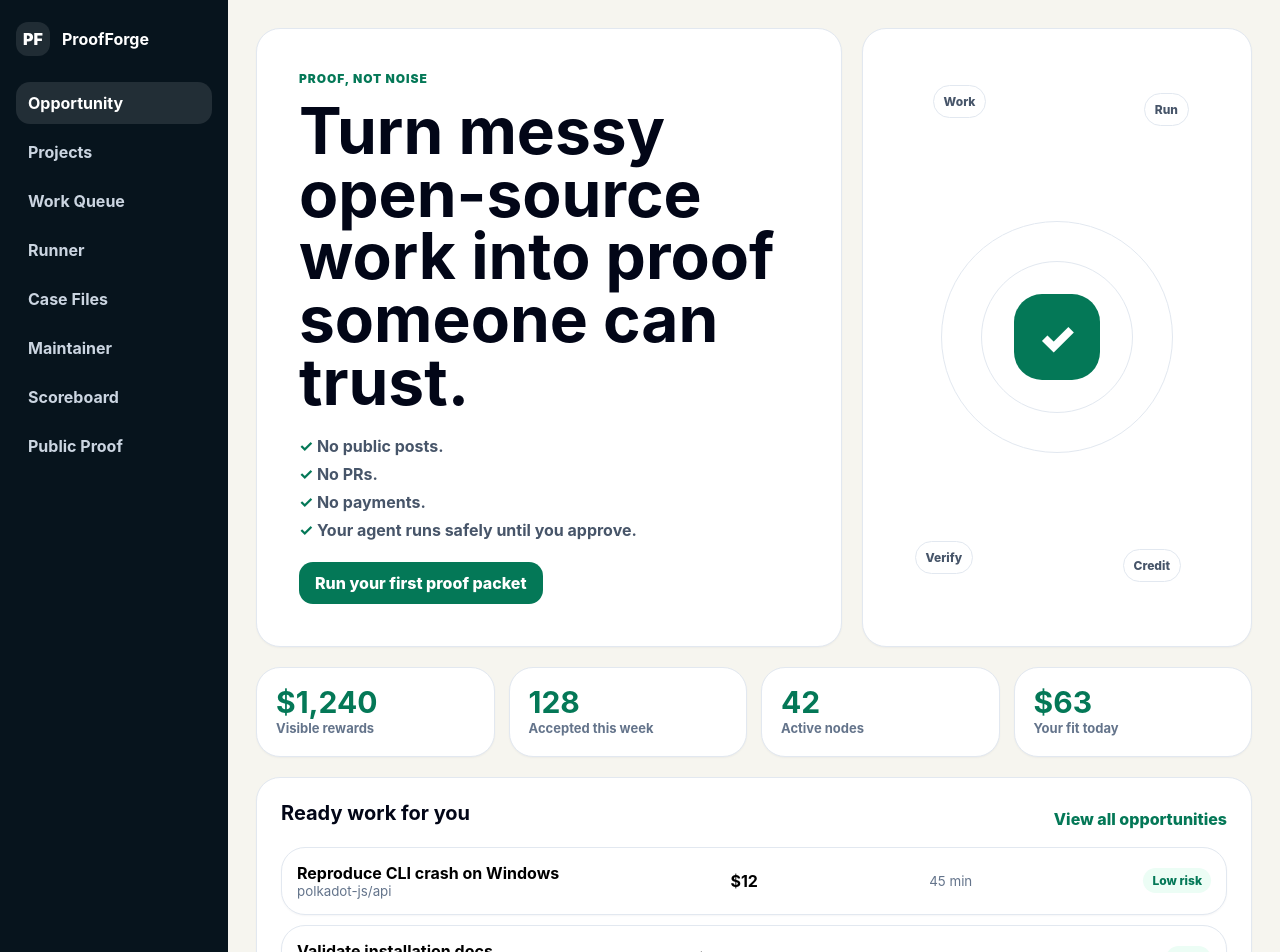
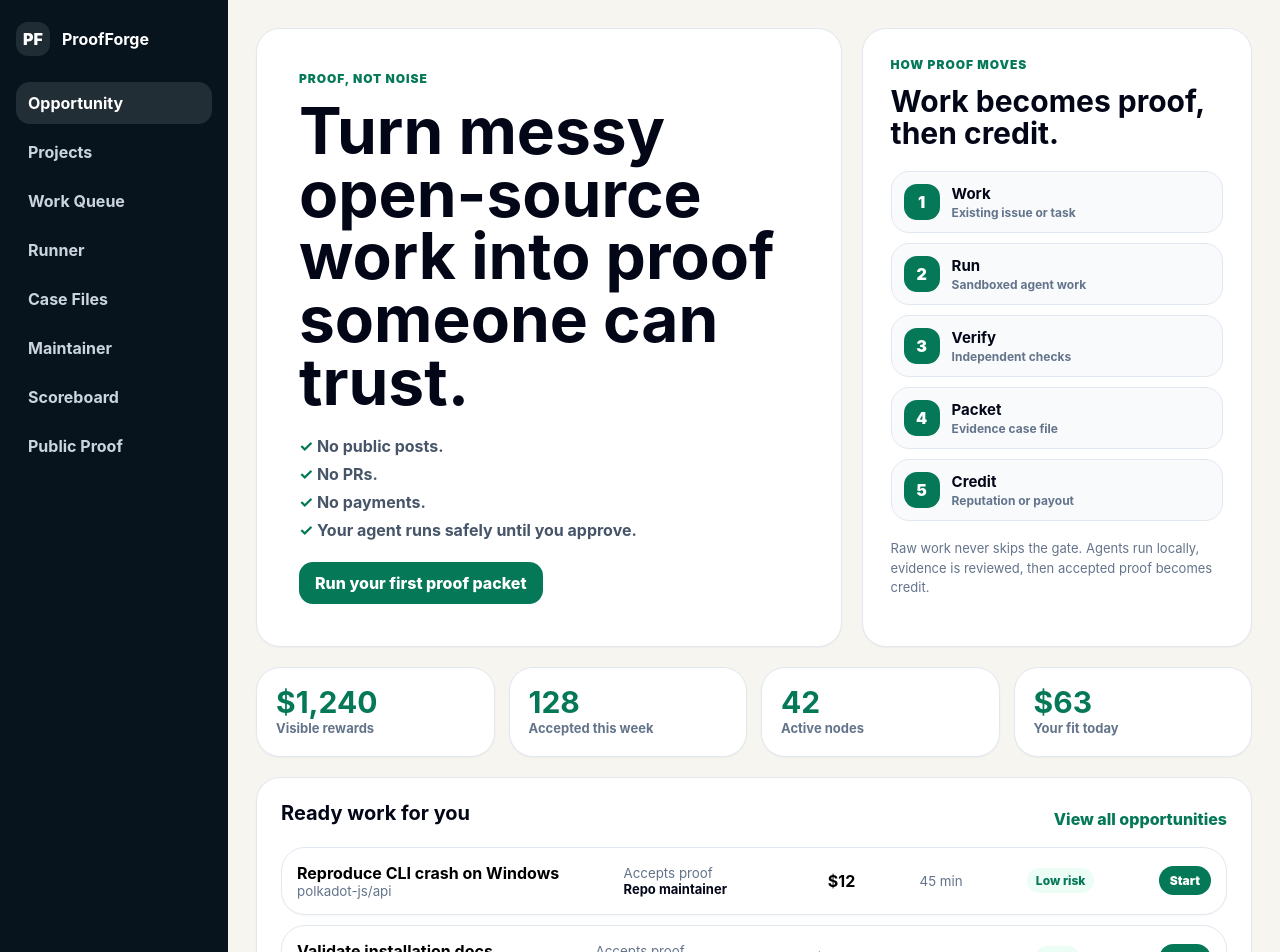
Before and after one commit to Devpen787/proofforge, a React (Vite) app in the folder apps/web/: page / in a window 1280 px wide. Shown: the top 952 px of the page. Built offline with nearby package versions, Linux system fonts and the light colour scheme.

Commit message:
feat: clarify opportunity proof loop

```diff
--- a/apps/web/src/demoData.ts
+++ b/apps/web/src/demoData.ts
@@ -13,6 +13,7 @@ export const demoWork = [
     reward: "$12",
     runtime: "45 min",
     risk: "Low risk",
+    owner: "Repo maintainer",
     tone: "safe"
   },
   {
@@ -21,6 +22,7 @@ export const demoWork = [
     reward: "$8",
     runtime: "30 min",
     risk: "Safe",
+    owner: "Commons reviewer",
     tone: "safe"
   },
   {
@@ -29,8 +31,17 @@ export const demoWork = [
     reward: "$18",
     runtime: "60 min",
     risk: "Approval",
+    owner: "Maintainer",
     tone: "warning"
   }
+];
+
+export const demoProofLoop = [
+  { label: "Work", detail: "Existing issue or task" },
+  { label: "Run", detail: "Sandboxed agent work" },
+  { label: "Verify", detail: "Independent checks" },
+  { label: "Packet", detail: "Evidence case file" },
+  { label: "Credit", detail: "Reputation or payout" }
 ];
 
 export const demoSourcePipeline = [
--- a/apps/web/src/main.tsx
+++ b/apps/web/src/main.tsx
@@ -7,6 +7,7 @@ import {
   demoMission,
   demoPacket,
   demoProject,
+  demoProofLoop,
   demoPublicArtifacts,
   demoSourcePipeline,
   demoWork,
@@ -118,13 +119,7 @@ function OpportunityScreen({ onStart }: { onStart: () => void }) {
           Run your first proof packet
         </button>
       </div>
-      <div className="proof-orbit" aria-label="Proof workflow visual">
-        <div className="shield">✓</div>
-        <span className="orbit-node node-one">Work</span>
-        <span className="orbit-node node-two">Run</span>
-        <span className="orbit-node node-three">Verify</span>
-        <span className="orbit-node node-four">Credit</span>
-      </div>
+      <ProofLoopCard />
       <MetricStrip />
       <WorkList onStart={onStart} />
     </section>
@@ -142,6 +137,27 @@ function MetricStrip() {
   );
 }
 
+function ProofLoopCard() {
+  return (
+    <section className="proof-loop-card" aria-label="ProofForge proof loop">
+      <p className="small-label">How proof moves</p>
+      <h2>Work becomes proof, then credit.</h2>
+      <div className="proof-loop-list">
+        {demoProofLoop.map((step, index) => (
+          <div className="proof-loop-step" key={step.label}>
+            <span>{index + 1}</span>
+            <div>
+              <strong>{step.label}</strong>
+              <small>{step.detail}</small>
+            </div>
+          </div>
+        ))}
+      </div>
+      <p className="quiet-copy">Raw work never skips the gate. Agents run locally, evidence is reviewed, then accepted proof becomes credit.</p>
+    </section>
+  );
+}
+
 function WorkList({ onStart }: { onStart: () => void }) {
   return (
     <section className="panel wide">
@@ -151,13 +167,18 @@ function WorkList({ onStart }: { onStart: () => void }) {
       </div>
       {demoWork.map((work) => (
         <button className="work-row" key={work.title} onClick={onStart}>
-          <span>
+          <span className="work-main">
             <strong>{work.title}</strong>
             <small>{work.repo}</small>
+          </span>
+          <span className="work-owner">
+            <small>Accepts proof</small>
+            <b>{work.owner}</b>
           </span>
           <b>{work.reward}</b>
           <small>{work.runtime}</small>
           <span className={`status-pill ${work.tone}`}>{work.risk}</span>
+          <span className="start-pill">Start</span>
         </button>
       ))}
     </section>
--- a/apps/web/src/styles.css
+++ b/apps/web/src/styles.css
@@ -121,7 +121,7 @@ button {
 .panel,
 .terminal-card,
 .decision-panel,
-.proof-orbit,
+.proof-loop-card,
 .metric,
 .work-row {
   border: 1px solid #e2e8f0;
@@ -244,61 +244,61 @@ button {
   width: 100%;
 }
 
-.proof-orbit {
-  min-height: 320px;
-  position: relative;
+.proof-loop-card {
+  padding: 28px;
+}
+
+.proof-loop-card h2 {
+  margin: 0;
+  font-size: 30px;
+  line-height: 1.05;
+  letter-spacing: 0;
+}
+
+.proof-loop-list {
+  display: grid;
+  gap: 10px;
+  margin: 22px 0 18px;
+}
+
+.proof-loop-step {
+  display: grid;
+  grid-template-columns: 36px 1fr;
+  gap: 12px;
+  align-items: center;
+  border: 1px solid #e2e8f0;
+  border-radius: 18px;
+  background: #f8fafc;
+  padding: 12px;
+}
+
+.proof-loop-step > span {
+  width: 36px;
+  height: 36px;
   display: grid;
   place-items: center;
-  overflow: hidden;
-}
-
-.proof-orbit::before,
-.proof-orbit::after {
-  content: "";
-  position: absolute;
-  border: 1px solid #e2e8f0;
-  border-radius: 999px;
-}
-
-.proof-orbit::before {
-  width: 230px;
-  height: 230px;
-}
-
-.proof-orbit::after {
-  width: 150px;
-  height: 150px;
-}
-
-.shield {
-  z-index: 1;
-  width: 86px;
-  height: 86px;
-  display: grid;
-  place-items: center;
+  border-radius: 13px;
+  background: #047857;
   color: white;
-  background: #047857;
-  border-radius: 28px;
-  font-size: 42px;
   font-weight: 900;
 }
 
-.orbit-node {
-  position: absolute;
-  z-index: 2;
-  border: 1px solid #e2e8f0;
-  background: white;
-  border-radius: 999px;
-  padding: 8px 10px;
-  font-size: 12px;
-  font-weight: 800;
-  color: #475569;
+.proof-loop-step strong,
+.proof-loop-step small {
+  display: block;
+  overflow-wrap: anywhere;
 }
 
-.node-one { top: 56px; left: 70px; }
-.node-two { top: 64px; right: 62px; }
-.node-three { bottom: 72px; left: 52px; }
-.node-four { bottom: 64px; right: 70px; }
+.proof-loop-step strong {
+  font-size: 15px;
+}
+
+.proof-loop-step small {
+  margin-top: 2px;
+  color: #64748b;
+  font-size: 12px;
+  font-weight: 700;
+}
 
 .metric-strip {
   display: grid;
@@ -365,6 +365,29 @@ button {
   margin-top: 10px;
   padding: 15px;
   text-align: left;
+}
+
+.work-main {
+  min-width: 220px;
+}
+
+.work-owner {
+  min-width: 140px;
+}
+
+.work-owner b {
+  display: block;
+  color: #020617;
+  font-size: 13px;
+}
+
+.start-pill {
+  border-radius: 999px;
+  background: #047857;
+  color: white;
+  padding: 7px 11px;
+  font-size: 12px;
+  font-weight: 900;
 }
 
 .work-row small,
```
